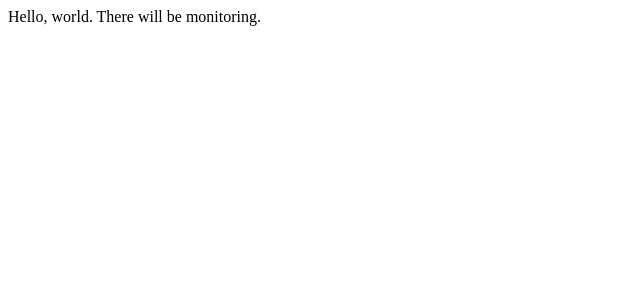
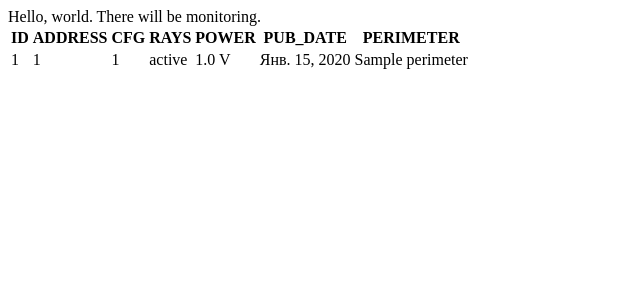
Before and after one commit to antonguzun/IRB, a Django app: page /monitoring/list/ in a window 1280 px wide. Shown: the top 300 px of the page, without its empty margins (0-640 px from the left). Run offline with Django 3.2, Linux system fonts and the light colour scheme; a user stored in the database is signed in; tables that the repository leaves empty hold one stand-in row (values such as "Sample post").

Commit message:
add models, fix templates

```diff
--- a/IRBarriers/settings.py
+++ b/IRBarriers/settings.py
@@ -38,6 +38,7 @@ INSTALLED_APPS = [
     "django.contrib.messages",
     "django.contrib.staticfiles",
     "django.contrib.postgres",
+    "braces",
     "monitoring",
     "users",
 ]
--- a/monitoring/models.py
+++ b/monitoring/models.py
@@ -0,0 +1,18 @@
+from django.db import models
+
+
+class Perimeter(models.Model):
+    name = models.CharField(max_length=100, null=False)
+
+
+class Device(models.Model):
+    perimeter = models.ForeignKey(Perimeter, related_name="devices", on_delete=models.CASCADE)
+    address = models.IntegerField(null=False)
+    configuration = models.IntegerField(null=False, default=72)
+
+
+class DevicesState(models.Model):
+    device = models.ForeignKey(Device, related_name="states", on_delete=models.CASCADE)
+    state_of_rays = models.CharField(max_length=72, default=(72*'^'))
+    power = models.FloatField(null=False)
+    pub_date = models.DateField(null=False)
--- a/monitoring/templates/monitoring_list.html
+++ b/monitoring/templates/monitoring_list.html
@@ -6,5 +6,67 @@
 </head>
 <body>
     Hello, world. There will be monitoring.
+
+{% block device %}
+    <div>
+        <table>
+            <thead>
+                <tr>
+                    <th>
+                        ID
+                    </th>
+                    <th>
+                        ADDRESS
+                    </th>
+                    <th>
+                        CFG
+                    </th>
+                    <th>
+                        RAYS
+                    </th>
+                    <th>
+                        POWER
+                    </th>
+                    <th>
+                        PUB_DATE
+                    </th>
+                    <th>
+                        PERIMETER
+                    </th>
+                </tr>
+                </thead>
+                <tbody>
+                {% for device_state in object_list %}
+
+                <tr>
+                    <td>
+                        {{ device_state.id }}
+                    </td>
+                    <td>
+                        {{ device_state.device.address }}
+                    </td>
+                    <td>
+                        {{ device_state.device.configuration }}
+                    </td>
+                    <td>
+                        {{ device_state.state_of_rays }}
+                    </td>
+                    <td>
+                        {{ device_state.power }} V
+                    </td>
+                    <td>
+                        {{ device_state.pub_date }}
+                    </td>
+                    <td>
+                        {{ device_state.device.perimeter.name }}
+                    </td>
+                </tr>
+                {% endfor %}
+                </tbody>
+        </table>
+    </div>
+
+{% endblock %}
+
 </body>
 </html>
--- a/monitoring/views.py
+++ b/monitoring/views.py
@@ -1,8 +1,11 @@
 from django.views.generic import ListView, TemplateView
 from django.contrib.auth.mixins import LoginRequiredMixin
 
+from .models import DevicesState
 
-class MonitoringListView(LoginRequiredMixin, TemplateView):
+class MonitoringListView(LoginRequiredMixin, ListView):
     login_url = '/users/login/'
     redirect_field_name = 'redirect_to'
     template_name = "monitoring_list.html"
+    model = DevicesState
+    ordering = "-id"
```
